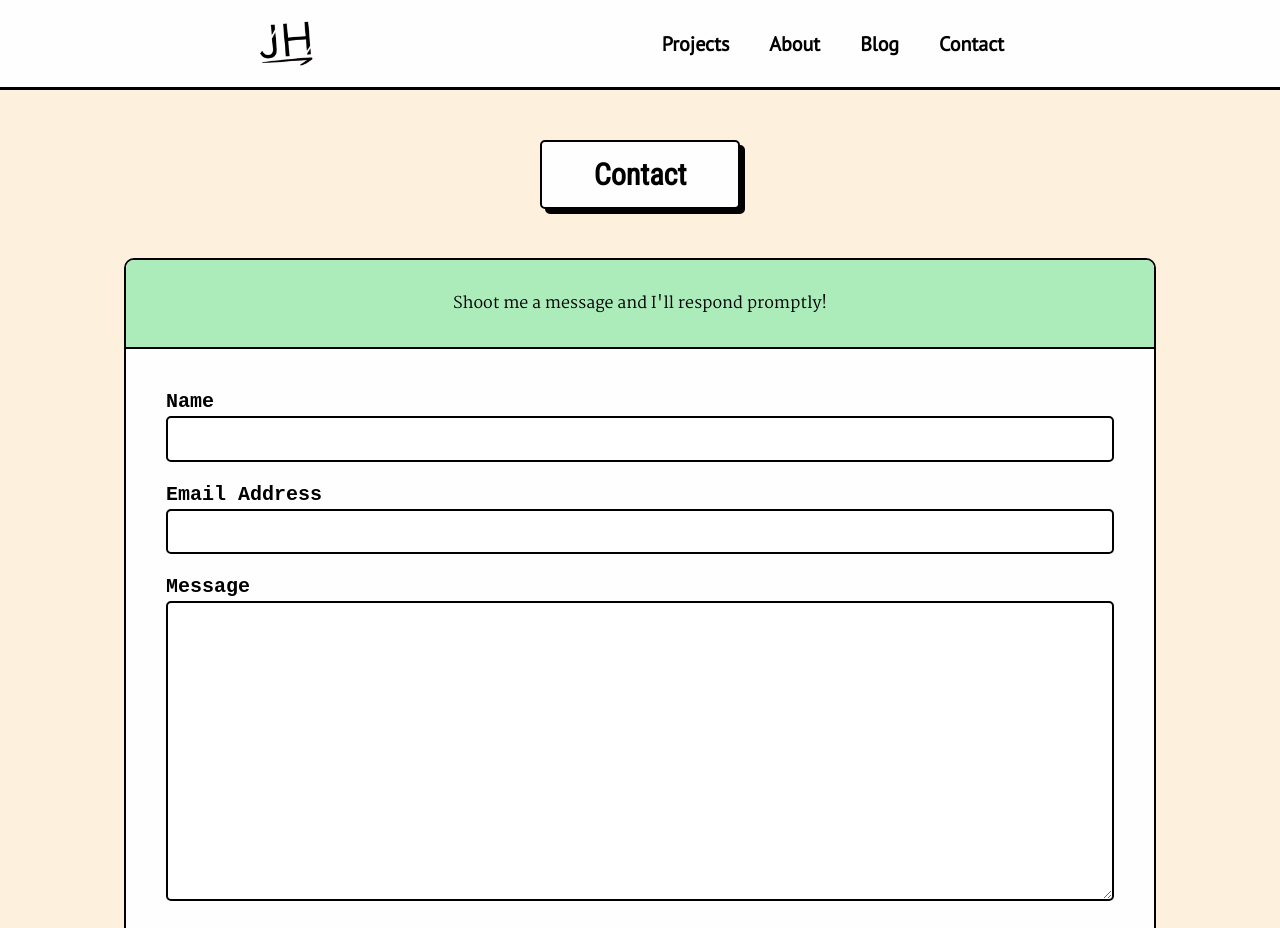
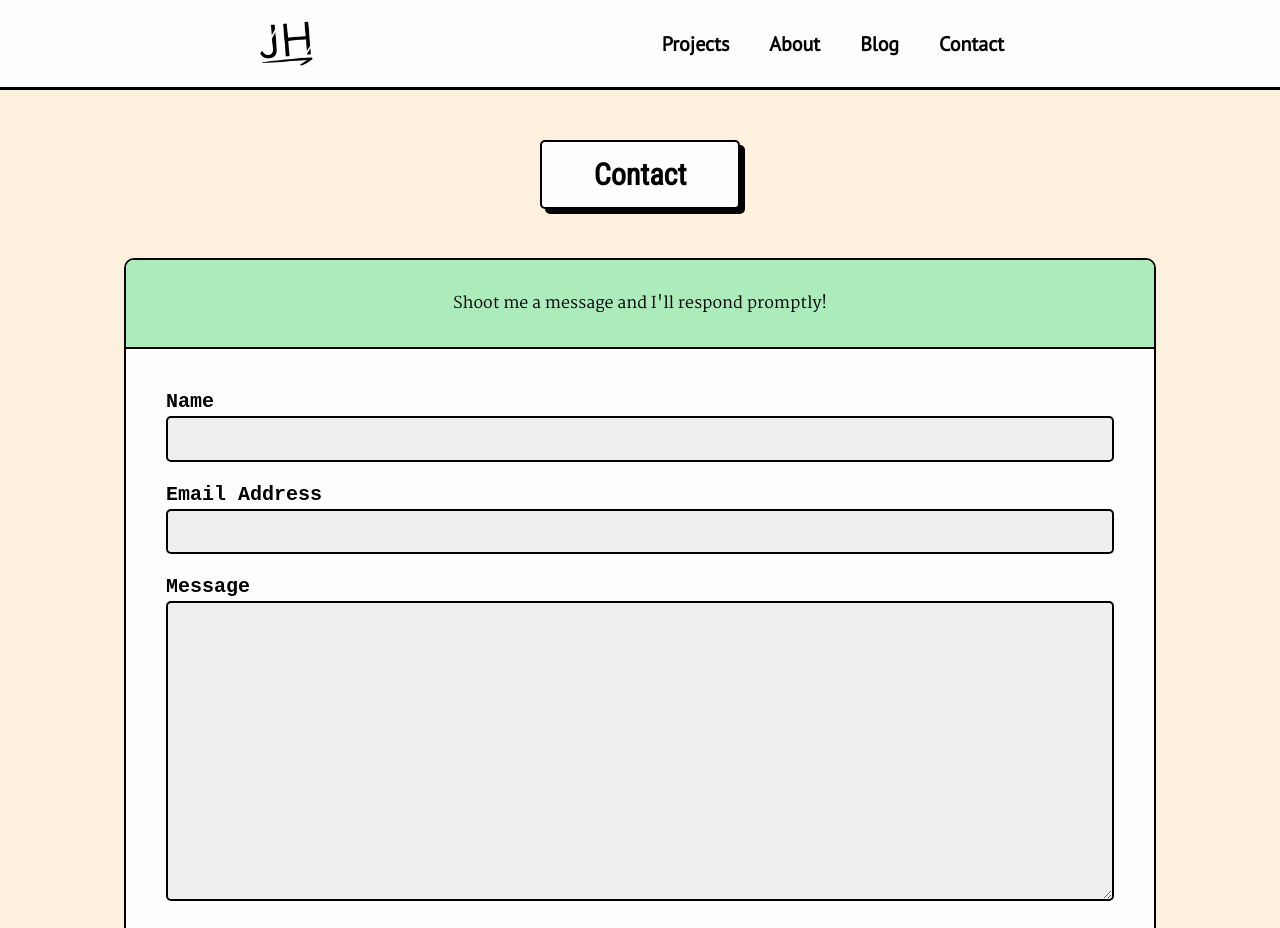
Before and after one commit to afkjon/personal-website, a Next.js app: page /contact in a window 1280 px wide. Shown: the top 928 px of the page. Built offline with nearby package versions, Linux system fonts and the light colour scheme; no server answers.

Commit message:
changed homepage

```diff
--- a/components/ContactForm.js
+++ b/components/ContactForm.js
@@ -67,8 +67,10 @@ export default function ContactForm() {
             <div className={styles.details}>
               <label className={styles.label}>
                 Name
-                <input {...register('name', {
-                  required:  { value: true, message: 'Your name is required.' },
+                <input
+                  className={styles.input}
+                  {...register('name', {
+                    required: { value: true, message: 'Your name is required.' },
                     maxLength: { value: 100, message: 'Your name is too long (Use a nickname)' },
                     minLength: { value: 3, message: 'Your name is too short' },
                   })} />
@@ -76,7 +78,9 @@ export default function ContactForm() {
 
               <label className={styles.label}>
                 Email Address
-                <input {...register('email', {
+                <input
+                  className={styles.input}
+                  {...register('email', {
                     required: { value: true, message: 'Please enter your email.' },
                     pattern: {
                       value: /\S+@\S+\.\S+/,
@@ -87,7 +91,9 @@ export default function ContactForm() {
 
               <label className={styles.label}>
                 Message
-                <textarea {...register('message', {
+                <textarea
+                  className={styles.textarea}
+                  {...register('message', {
                     required: { value: true, message: 'Please type a message' },
                     minLength: { value: 10, message: 'Your message is too short.' }
                   })} />
--- a/styles/ContactForm.module.scss
+++ b/styles/ContactForm.module.scss
@@ -34,6 +34,14 @@ $card-color: #acecbb;
   font-size: 20px;
   font-weight: bold;
   padding: 1em 0;
+}
+
+.input {
+  background: #EEE;
+}
+
+.textarea {
+  background: #EEE;
 }
 
 .form input {
```
Also changed, not shown: pages/index.js (+11 -11 lines). Lines whose indentation alone changed are shown as unchanged.
